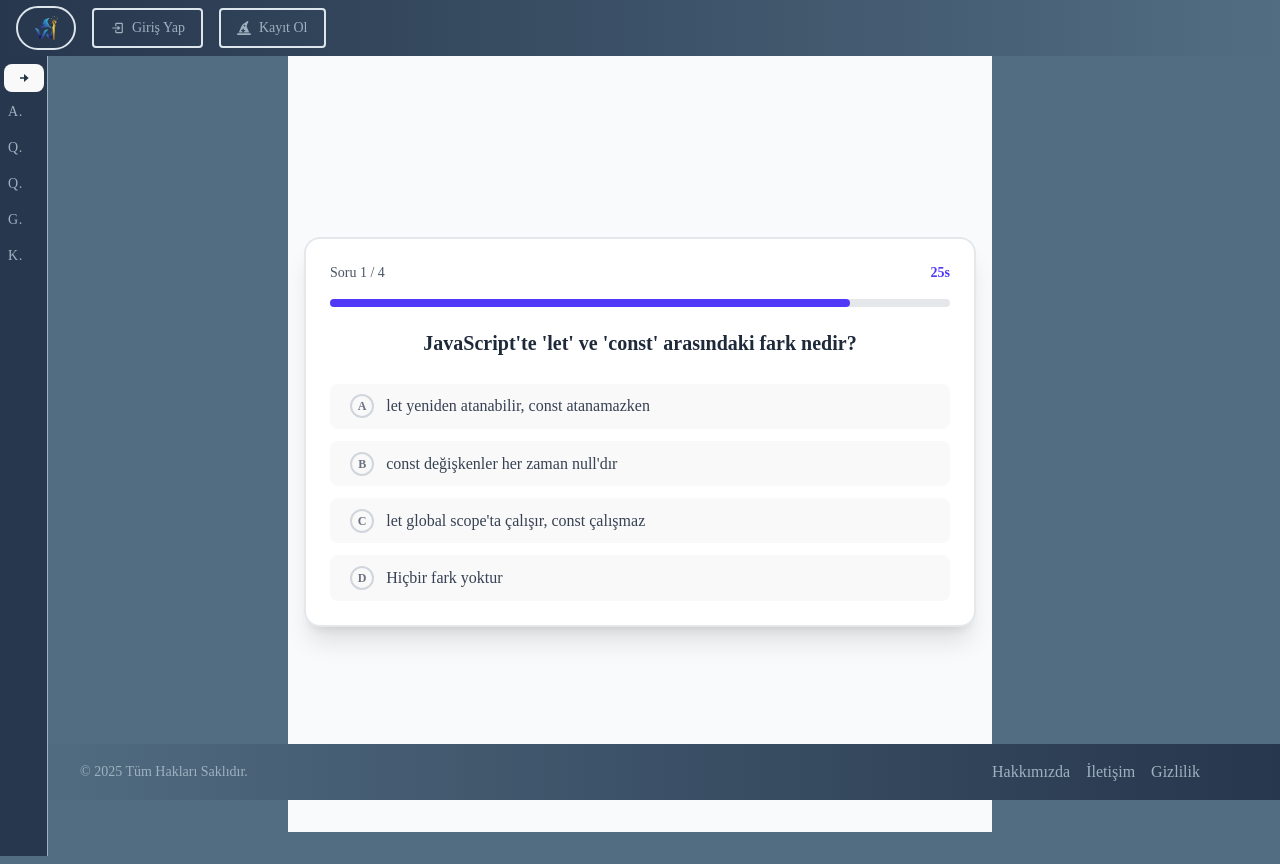
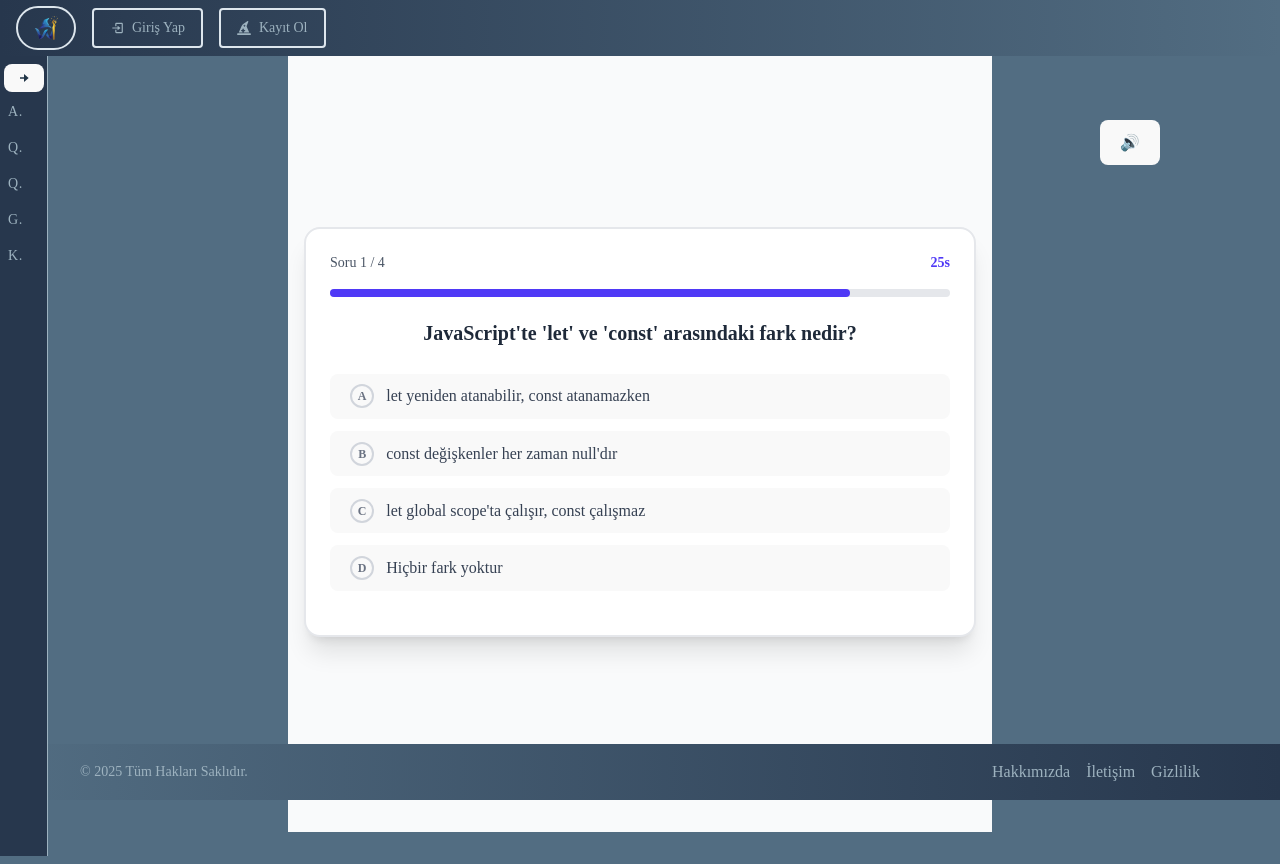
Before and after one commit to MustafaAykut77/quiz-platfrom, a React (Vite) app: page /quiz in a window 1280 px wide. Built offline with nearby package versions, Linux system fonts and the light colour scheme; no server answers.

Commit message:
Add background music

```diff
--- a/src/pages/quiz/quiz.jsx
+++ b/src/pages/quiz/quiz.jsx
@@ -1,13 +1,16 @@
-import { useState, useEffect } from 'react';
+import { useState, useEffect, useRef } from 'react';
 import { Button } from "@/components/ui/button";
 
 const Quiz = () => {
+    const backgroundMusic = useRef(new Audio('/background-music.mp3'));
+
     const [currentQuestionIndex, setCurrentQuestionIndex] = useState(0);
     const [score, setScore] = useState(0);
     const [showResult, setShowResult] = useState(false);
     const [timer, setTimer] = useState(30);
     const [selectedAnswer, setSelectedAnswer] = useState(null);
     const [showFeedback, setShowFeedback] = useState(false);
+    const [isMuted, setIsMuted] = useState(false);
 
     // Örnek quiz soruları
     const questions = [
@@ -52,6 +55,30 @@ const Quiz = () => {
             correctAnswer: 2
         }
     ];
+
+    useEffect(() => {
+        // Müziği döngüye al
+        backgroundMusic.current.loop = true;
+
+        // Quiz başladığında müziği çal
+        if (!showResult) {
+            backgroundMusic.current.play().catch(error => {
+                console.log("Müzik çalma hatası:", error);
+            });
+        }
+
+        // Quiz bittiğinde müziği durdur
+        if (showResult) {
+            backgroundMusic.current.pause();
+            backgroundMusic.current.currentTime = 0;
+        }
+
+        // Component unmount olduğunda müziği temizle
+        return () => {
+            backgroundMusic.current.pause();
+            backgroundMusic.current.currentTime = 0;
+        };
+    }, [showResult]);
 
     useEffect(() => {
         let interval = null;
@@ -109,6 +136,21 @@ const Quiz = () => {
         setTimer(30);
         setSelectedAnswer(null);
         setShowFeedback(false);
+    };
+
+    useEffect(() => {
+        // Arkaplan müziğinin sesini ayarla (0.0 ile 1.0 arası)
+        backgroundMusic.current.volume = 0.3;
+    }, []);
+
+    // Ses kontrolü için bir toggle fonksiyonu
+    const toggleMusic = () => {
+        if (isMuted) {
+            backgroundMusic.current.play();
+        } else {
+            backgroundMusic.current.pause();
+        }
+        setIsMuted(!isMuted);
     };
 
     if (showResult) {
@@ -243,6 +285,16 @@ const Quiz = () => {
                         </div>
                     </div>
                 )}
+
+                {/* Ses Kontrol Butonu */}
+                <div className="absolute top-30 right-30">
+                    <button
+                        onClick={toggleMusic}
+                        className="p-2 rounded-full bg-gray-100 hover:bg-gray-200"
+                    >
+                        {isMuted ? "🔇" : "🔊"}
+                    </button>
+                </div>
             </div>
         </main>
     );
```
Also changed, not shown: 1 other file (tests, documents, lock files or other folders).
